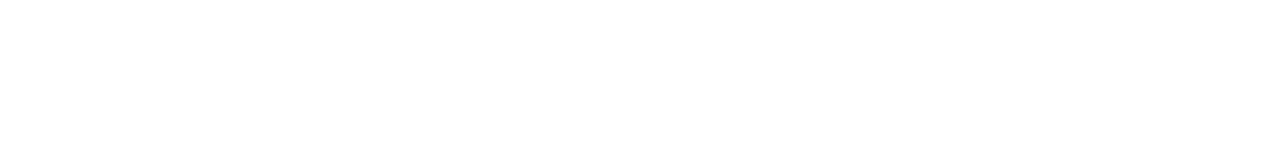
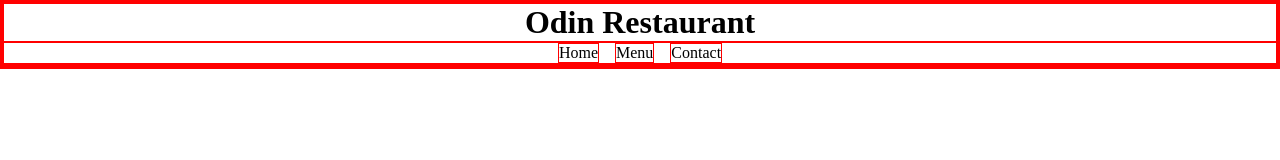
Before and after one commit to alopine/odin-restaurant-page, a website built with webpack: page dist/index.html in a window 1280 px wide. Built offline with nearby package versions, Linux system fonts and the light colour scheme.

Commit message:
Add logic for initial page load

```diff
--- a/package.json
+++ b/package.json
@@ -4,7 +4,9 @@
   "description": "Odin Restaurant Page is a webpage built for the Odin Project's JavaScript Project.",
   "main": "index.js",
   "scripts": {
-    "test": "echo \"Error: no test specified\" && exit 1"
+    "test": "echo \"Error: no test specified\" && exit 1",
+    "watch": "webpack --watch",
+    "build": "webpack"
   },
   "repository": {
     "type": "git",
@@ -17,6 +19,8 @@
   },
   "homepage": "https://github.com/alopine/odin-restaurant-page#readme",
   "devDependencies": {
+    "css-loader": "^6.7.1",
+    "style-loader": "^3.3.1",
     "webpack": "^5.72.0",
     "webpack-cli": "^4.9.2"
   }
--- a/src/index.js
+++ b/src/index.js
@@ -1 +1,4 @@
-window.alert("Hello world!");
+import './style.css';
+import {loadPage} from './initialPageLoad.js';
+
+loadPage();
--- /dev/null
+++ b/src/initialPageLoad.js
@@ -0,0 +1,27 @@
+function loadPage(){
+    // Create and append header to body
+    const header = document.createElement("header");
+    document.body.appendChild(header);
+    // Create and append h1 to header
+    const h1 = document.createElement("h1");
+    h1.textContent = "Odin Restaurant";
+    header.appendChild(h1);
+    // Create and append ul to header
+    const ul = document.createElement("ul");
+    header.appendChild(ul);
+    // Create and append 3 lis with home, menu, and contact to ul
+    const tabs = ["Home", "Menu", "Contact"];
+    for (let tab in tabs) {
+        const li = document.createElement("li");
+        li.textContent = tabs[tab];
+        ul.appendChild(li);
+    }
+    // Append div#content to body
+    const divContent = document.createElement("div");
+    divContent.id = "content";
+    document.body.appendChild(divContent);
+}
+
+export {
+    loadPage
+}
--- /dev/null
+++ b/src/style.css
@@ -0,0 +1,27 @@
+* {
+    box-sizing: border-box;
+    margin: 0;
+    padding: 0;
+    text-align: center;
+    border: 1px solid red;
+}
+
+#content {
+    display: flex;
+    flex-direction: column;
+}
+
+ul {
+    list-style: none;
+    display: flex;
+    justify-content: center;
+    column-gap: 1rem;
+}
+
+li {
+
+}
+
+main {
+    margin: 1rem;
+}
--- a/webpack.config.js
+++ b/webpack.config.js
@@ -1,9 +1,19 @@
 const path = require('path');
 
 module.exports = {
+    mode: 'development',
     entry: './src/index.js',
+    devtool: 'inline-source-map',
     output: {
         filename: 'main.js',
         path: path.resolve(__dirname, 'dist'),
     },
+    module: {
+        rules: [
+            {
+                test: /\.css$/i,
+                use: ['style-loader', 'css-loader'],
+            },
+        ],
+    },
 };
```
Also changed, not shown: dist/index.html, dist/main.js, 1 other file.
